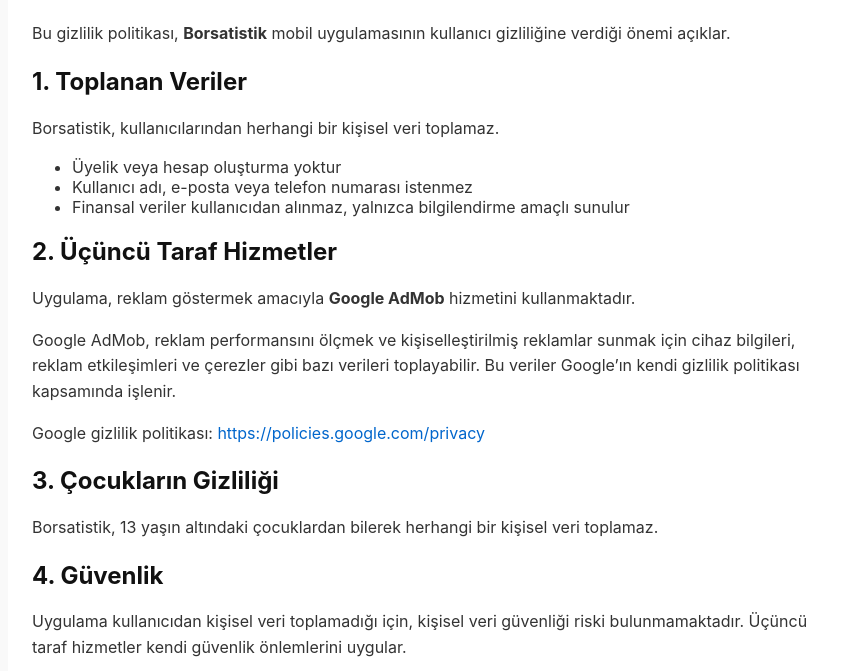
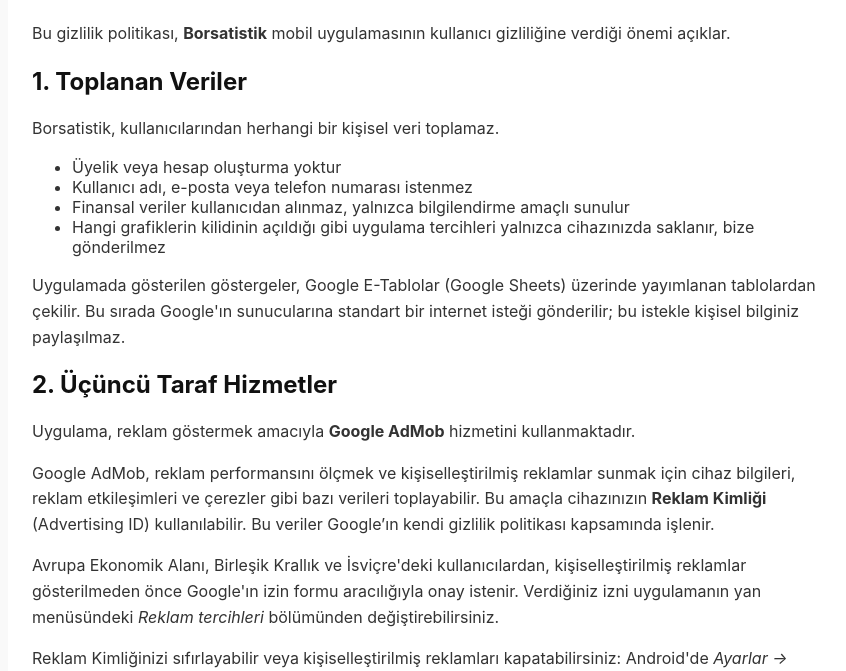
Before and after one commit to utahemre/borsatistik, a plain HTML site: page index.html in a window 1280 px wide. Shown: the part 112-783 px from the top of the page, without its empty margins (208-1054 px from the left). Drawn offline with Linux system fonts and the light colour scheme.

Commit message:
Privacy policy: Advertising ID, EU consent, Google Sheets data, local storage

```diff
--- a/index.html
+++ b/index.html
@@ -63,7 +63,13 @@
             <li>Üyelik veya hesap oluşturma yoktur</li>
             <li>Kullanıcı adı, e-posta veya telefon numarası istenmez</li>
             <li>Finansal veriler kullanıcıdan alınmaz, yalnızca bilgilendirme amaçlı sunulur</li>
+            <li>Hangi grafiklerin kilidinin açıldığı gibi uygulama tercihleri yalnızca cihazınızda saklanır, bize gönderilmez</li>
         </ul>
+        <p>
+            Uygulamada gösterilen göstergeler, Google E-Tablolar (Google Sheets) üzerinde yayımlanan
+            tablolardan çekilir. Bu sırada Google'ın sunucularına standart bir internet isteği gönderilir;
+            bu istekle kişisel bilginiz paylaşılmaz.
+        </p>
 
         <h2>2. Üçüncü Taraf Hizmetler</h2>
         <p>
@@ -72,7 +78,17 @@
         <p>
             Google AdMob, reklam performansını ölçmek ve kişiselleştirilmiş reklamlar sunmak için
             cihaz bilgileri, reklam etkileşimleri ve çerezler gibi bazı verileri toplayabilir.
+            Bu amaçla cihazınızın <strong>Reklam Kimliği</strong> (Advertising ID) kullanılabilir.
             Bu veriler Google’ın kendi gizlilik politikası kapsamında işlenir.
+        </p>
+        <p>
+            Avrupa Ekonomik Alanı, Birleşik Krallık ve İsviçre'deki kullanıcılardan, kişiselleştirilmiş
+            reklamlar gösterilmeden önce Google'ın izin formu aracılığıyla onay istenir. Verdiğiniz izni
+            uygulamanın yan menüsündeki <em>Reklam tercihleri</em> bölümünden değiştirebilirsiniz.
+        </p>
+        <p>
+            Reklam Kimliğinizi sıfırlayabilir veya kişiselleştirilmiş reklamları kapatabilirsiniz:
+            Android'de <em>Ayarlar → Gizlilik → Reklamlar</em> (cihaza göre <em>Ayarlar → Google → Reklamlar</em>).
         </p>
         <p>
             Google gizlilik politikası:
@@ -83,13 +99,13 @@
 
         <h2>3. Çocukların Gizliliği</h2>
         <p>
-            Borsatistik, 13 yaşın altındaki çocuklardan bilerek herhangi bir kişisel veri toplamaz.
+            Borsatistik çocuklara yönelik değildir ve 13 yaşın altındaki çocuklardan bilerek herhangi bir kişisel veri toplamaz.
         </p>
 
         <h2>4. Güvenlik</h2>
         <p>
-            Uygulama kullanıcıdan kişisel veri toplamadığı için, kişisel veri güvenliği riski bulunmamaktadır.
-            Üçüncü taraf hizmetler kendi güvenlik önlemlerini uygular.
+            Uygulama sizden doğrudan kişisel veri toplamaz. Uygulama ile Google hizmetleri arasındaki
+            veri aktarımı şifreli bağlantı (HTTPS) üzerinden yapılır. Üçüncü taraf hizmetler kendi güvenlik önlemlerini uygular.
         </p>
 
         <h2>5. Değişiklikler</h2>
```
